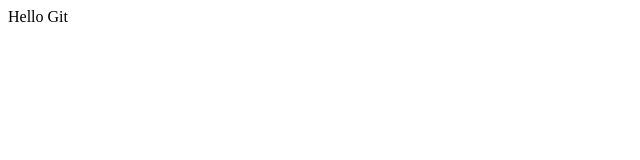
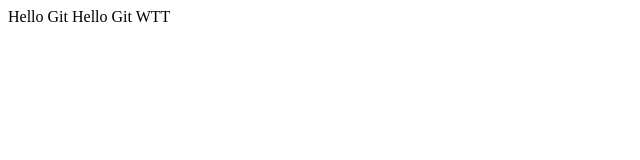
Before and after one commit to wangtingting970503/web, a plain HTML site: page index.html in a window 1280 px wide. Shown: the whole page, without its empty margins (0-640 px from the left). Drawn offline with Linux system fonts and the light colour scheme.

Commit message:
子分子

```diff
--- a/index.html
+++ b/index.html
@@ -7,6 +7,9 @@
   <title>Document</title>
 </head>
 <body>
-  <div>Hello Git</div>
+  <div>
+    Hello Git
+    Hello Git WTT
+  </div>
 </body>
 </html>
```
Also changed, not shown: hello.html (deleted).
